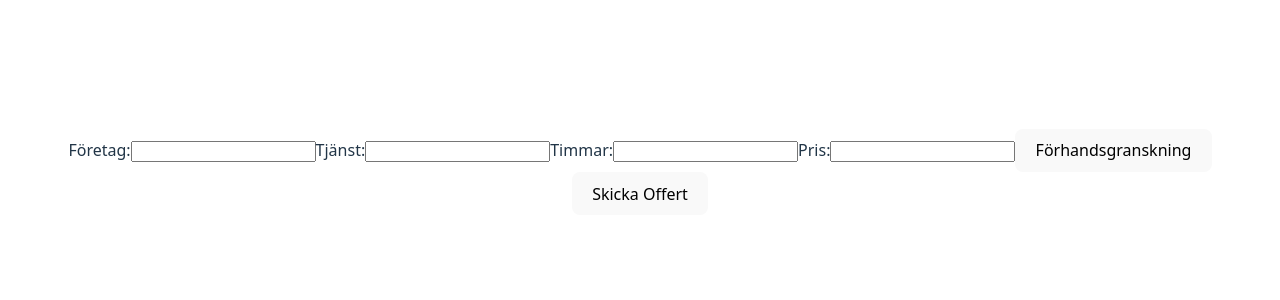
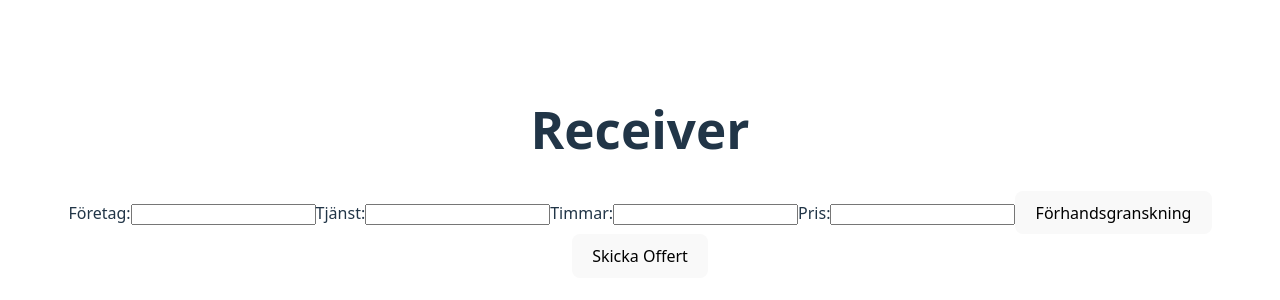
Before and after one commit to Lukasronnholm/grupp-2, a React (Vite) app: page / in a window 1280 px wide. Shown: the part 228-528 px from the top of the page. Built offline with nearby package versions, Linux system fonts and the light colour scheme.

Commit message:
changed h1

```diff
--- a/src/pages/sender.jsx
+++ b/src/pages/sender.jsx
@@ -3,6 +3,7 @@ import OfferForm from "../components/offerForm";
 function Receiver() {
   return (
     <div>
+        <h1>Receiver</h1>
         <OfferForm />
     </div>
   )
```
